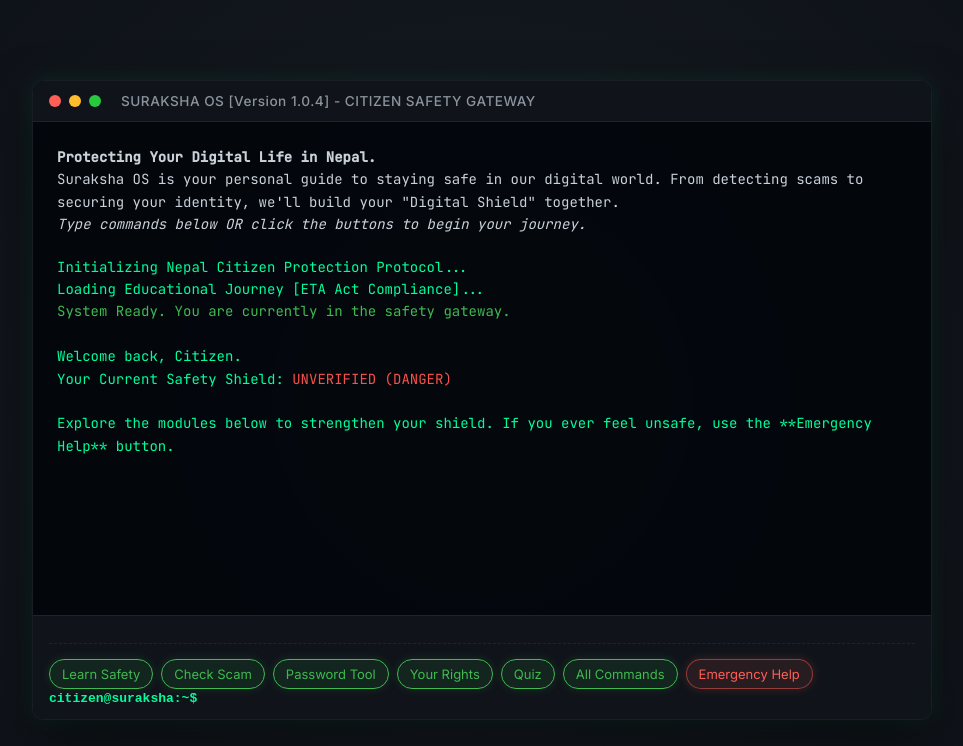
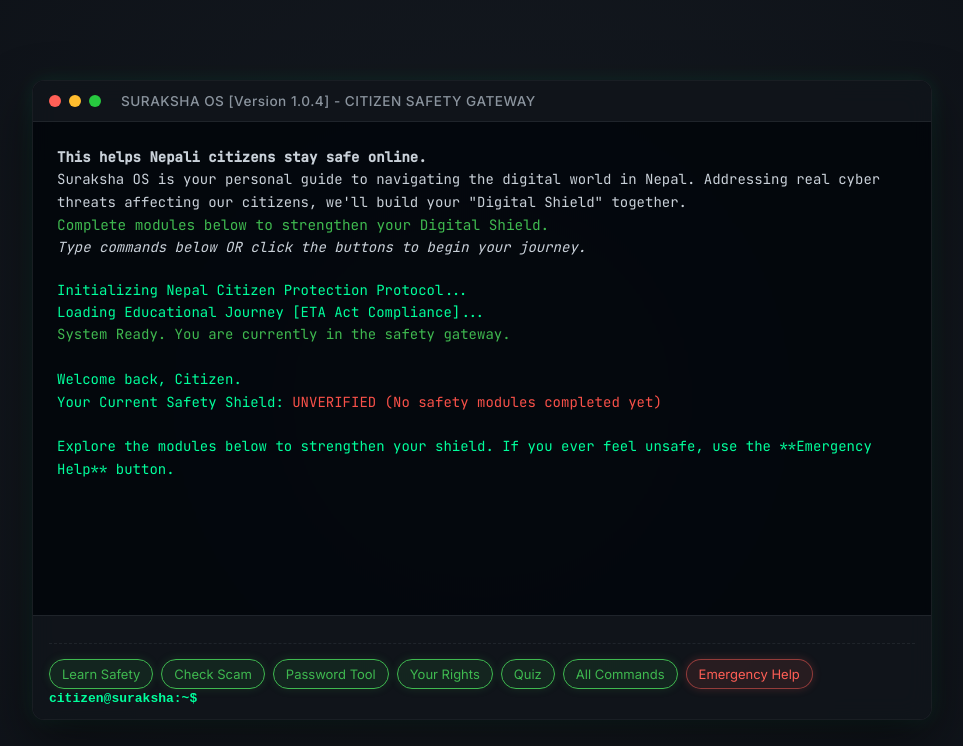
Before and after one commit to ameetpokhrel02/suraksha-os, a plain HTML site: page index.html in a window 1280 px wide. Shown: the whole page, without its empty margins (158-1121 px from the left). Drawn offline with Linux system fonts and the light colour scheme.

Commit message:
refacto the mobile ui and css

```diff
--- a/assets/js/terminal.js
+++ b/assets/js/terminal.js
@@ -12,9 +12,10 @@ let progress = JSON.parse(localStorage.getItem("suraksha_progress")) || [];
 // Welcome Screen Template
 const WELCOME_TEMPLATE = `
     <div class="intro-guidance">
-        <p><b>Protecting Your Digital Life in Nepal.</b></p>
-        <p>Suraksha OS is your personal guide to staying safe in our digital world.
-            From detecting scams to securing your identity, we'll build your "Digital Shield" together.</p>
+        <p><b>This helps Nepali citizens stay safe online.</b></p>
+        <p>Suraksha OS is your personal guide to navigating the digital world in Nepal.
+            Addressing real cyber threats affecting our citizens, we'll build your "Digital Shield" together.</p>
+        <p class="success" style="opacity: 0.8; font-size: 0.9rem;">Complete modules below to strengthen your Digital Shield.</p>
         <p><i>Type commands below OR click the buttons to begin your journey.</i></p>
     </div>
     <div id="boot-sequence">
@@ -24,7 +25,7 @@ const WELCOME_TEMPLATE = `
     </div>
     <br>
     <p>Welcome back, Citizen.</p>
-    <p>Your Current Safety Shield: <span class="danger" id="safetyLevel">UNVERIFIED</span></p>
+    <p>Your Current Safety Shield: <span class="danger" id="safetyLevel">UNVERIFIED (No safety modules completed yet)</span></p>
     <br>
     <p>Explore the modules below to strengthen your shield. If you ever feel unsafe, use the **Emergency Help** button.</p>
 `;
@@ -35,16 +36,16 @@ function updateSafetyMeter() {
 
     const count = progress.length;
     if (count === 0) {
-        meter.innerHTML = "UNVERIFIED (DANGER)";
+        meter.innerHTML = "UNVERIFIED (No safety modules completed yet)";
         meter.className = "danger";
     } else if (count < 3) {
-        meter.innerHTML = "LEARNER (WARNING)";
+        meter.innerHTML = "LEARNER (You're starting to build your awareness)";
         meter.className = "warning";
     } else if (count < 5) {
-        meter.innerHTML = "CITIZEN GUARD (SAFE)";
+        meter.innerHTML = "CITIZEN GUARD (You can identify major digital threats)";
         meter.className = "success";
     } else {
-        meter.innerHTML = "DIGITAL SURAKSHAK (PROTECTED)";
+        meter.innerHTML = "DIGITAL SURAKSHAK (You understand basic cyber safety practices)";
         meter.className = "success";
         meter.style.textShadow = "0 0 10px var(--success-color)";
     }
@@ -111,7 +112,7 @@ function processCommand(command) {
             output.innerHTML += `
             <div class="panic-box" style="border: 1px solid #f85149; padding: 15px; margin: 10px 0; border-radius: 8px; background: rgba(248, 81, 73, 0.15); animation: fadeIn 0.5s;">
                 <p class="danger" style="font-weight: bold; font-size: 1.1rem;">NEPAL CYBER BUREAU - EMERGENCY HELP</p>
-                <p>If you have been scammed or threatened online, you are not alone. Help is available.</p>
+                <p><b>If you feel unsafe online, help is available.</b> You are not alone.</p>
                 <p style="margin-top: 10px;">📞 **Call 1144** (Toll Free)</p>
                 <p>📧 **Email:** cyberbureau@nepalpolice.gov.np</p>
                 <p style="margin-top: 10px; font-size: 0.8rem; color: #8b949e;">The Electronic Transactions Act (2063) protects your rights. Report early, save all evidence.</p>
@@ -133,6 +134,11 @@ function processCommand(command) {
 
         default:
             output.innerHTML += `<p class="danger">I don't recognize '${cmd}'. If you're lost, type 'help' or click a button below. I'm here to guide you to safety.</p>`;
+    }
+
+    // Append hint if output is getting long
+    if (output.children.length % 5 === 0) {
+        output.innerHTML += `<p style="opacity: 0.5; font-size: 0.8rem;"><i>Hint: Try learn | scan | protect | rights | quiz | panic</i></p>`;
     }
 
     // Auto-scroll to bottom
--- a/index.html
+++ b/index.html
@@ -25,9 +25,12 @@
         <!-- Main Content Area -->
         <div class="terminal-body" id="output">
             <div class="intro-guidance">
-                <p><b>Protecting Your Digital Life in Nepal.</b></p>
-                <p>Suraksha OS is your personal guide to staying safe in our digital world.
-                    From detecting scams to securing your identity, we'll build your "Digital Shield" together.</p>
+                <p><b>This helps Nepali citizens stay safe online.</b></p>
+                <p>Suraksha OS is your personal guide to navigating the digital world in Nepal.
+                    Addressing real cyber threats affecting our citizens, we'll build your "Digital Shield" together.
+                </p>
+                <p class="success" style="opacity: 0.8; font-size: 0.9rem;">Complete modules below to strengthen your
+                    Digital Shield.</p>
                 <p><i>Type commands below OR click the buttons to begin your journey.</i></p>
             </div>
 
@@ -39,7 +42,8 @@
 
             <br>
             <p>Welcome back, Citizen.</p>
-            <p>Your Current Safety Shield: <span class="danger" id="safetyLevel">UNVERIFIED</span></p>
+            <p>Your Current Safety Shield: <span class="danger" id="safetyLevel">UNVERIFIED (No safety modules completed
+                    yet)</span></p>
             <br>
             <p>Explore the modules below to strengthen your shield. If you ever feel unsafe, use the **Emergency Help**
                 button.</p>
```
